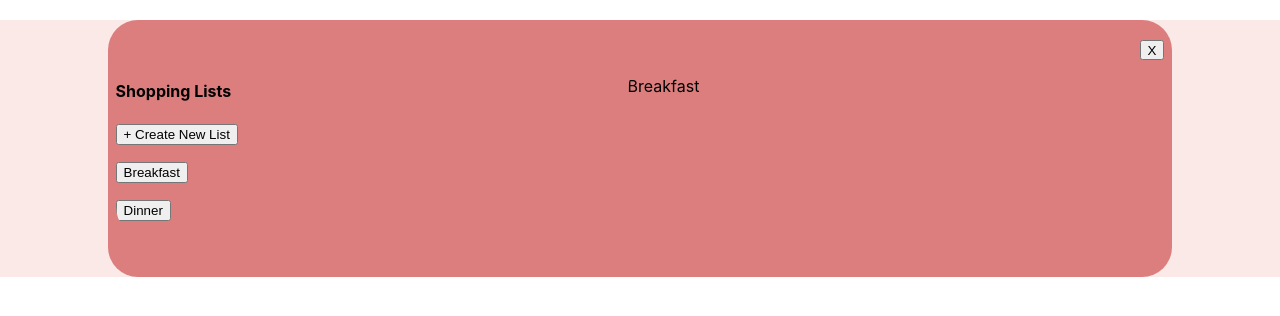
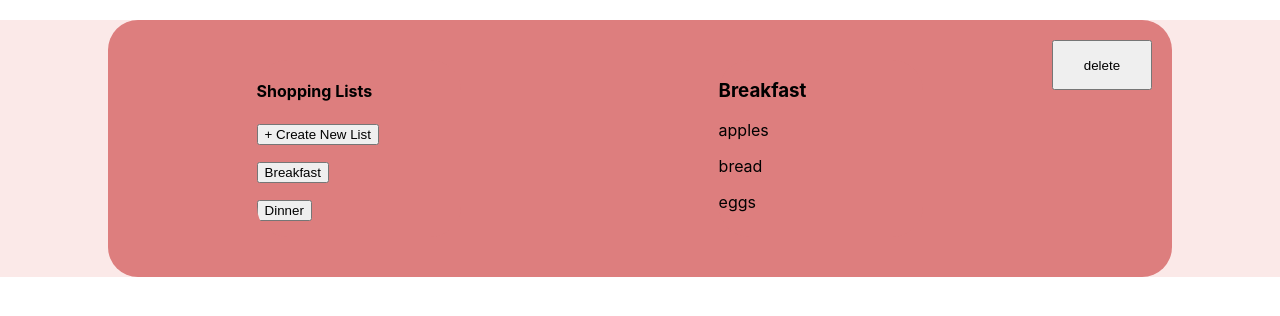
Before and after one commit to Capstone-Projects-2022-Spring/project_bazaaraUI, a React (Create React App) app in the folder bazaara_ui/: page /shoppinglists in a window 1280 px wide. Shown: the top 316 px of the page. Built offline with nearby package versions, Linux system fonts and the light colour scheme.

Commit message:
displays list contents

```diff
--- a/bazaara_ui/src/Components/Pages/ShoppingLists/ShoppingList.js
+++ b/bazaara_ui/src/Components/Pages/ShoppingLists/ShoppingList.js
@@ -18,8 +18,8 @@ class ShoppingListCollection {
     }
 }
 
-ShoppingListCollection.add('Breakfast', []);
-ShoppingListCollection.add('Dinner', []);
+ShoppingListCollection.add('Breakfast', ['apples', 'bread', 'eggs']);
+ShoppingListCollection.add('Dinner', ['potatoes', 'steak', 'ketchup']);
 
 
 export {ShoppingList, ShoppingListCollection};
--- a/bazaara_ui/src/Components/Pages/ShoppingLists/ShoppingListDisplay.js
+++ b/bazaara_ui/src/Components/Pages/ShoppingLists/ShoppingListDisplay.js
@@ -6,7 +6,14 @@ export class ShoppingListDisplay extends React.Component {
     render() {
         return (
             <p>
-                {this.props.lists[this.props.displayIndex].name}
+                <h1>{this.props.lists[this.props.displayIndex].name}</h1>
+
+                {
+                    this.props.lists[this.props.displayIndex].products.map((productName) => (
+                        <p>{productName}</p>
+                    ))
+
+                }
             </p>
         );
     }
--- a/bazaara_ui/src/Components/Pages/ShoppingLists/ShoppingListSelection.js
+++ b/bazaara_ui/src/Components/Pages/ShoppingLists/ShoppingListSelection.js
@@ -3,14 +3,14 @@ import './styles.css';
 import { ShoppingList, ShoppingListCollection } from './ShoppingList'
 
 export class ShoppingListSelection extends React.Component {
-    constructor(props) {
+   /* constructor(props) {
         super(props)
         this.state = {
-            value: '',
+
         }
-        this.handleInput = this.handleInput.bind(this);
+        //this.handleInput = this.handleInput.bind(this);
 
-    }
+    }*/
 
     state = {
         seen: false
@@ -22,9 +22,6 @@ export class ShoppingListSelection extends React.Component {
     };
 
 
-    handleInput(event) {
-            this.setState({value: event.target.value});
-    }
 
 
     render() {
@@ -38,9 +35,10 @@ export class ShoppingListSelection extends React.Component {
                         <div className="modal_content">
                             <span className="close"></span>
 
-                                    <input type="text" placeholder="New Shopping List Name" onChange={this.handleInput}/>
+                                    <input type="text" placeholder="New Shopping List Name" onChange={(e) => this.props.handleInput(e)}/>
                                 <br />
-                                <button onClick={(e) => this.props.handleAddList(this.state.value, e)}>Add</button>
+                                <button onClick={(e) => this.props.handleAddList(this.props.value, e)}>Add</button>
+
 
                         </div>
                      </div> : null}
--- a/bazaara_ui/src/Components/Pages/ShoppingLists/ShoppingListView.js
+++ b/bazaara_ui/src/Components/Pages/ShoppingLists/ShoppingListView.js
@@ -8,16 +8,31 @@ export class ShoppingListView extends React.Component {
     constructor(props) {
         super(props)
         this.state = {
+            value: "",
             listIndex: 0,
             lists: ShoppingListCollection.collection,
         }
         this.changeListHandler = this.changeListHandler.bind(this);
         this.handleAddList = this.handleAddList.bind(this);
         this.handleRemoveList = this.handleRemoveList.bind(this);
+        this.handleInput = this.handleInput.bind(this);
+        this.clearInput = this.clearInput.bind(this);
+
     }
 
     changeListHandler(newIndex) {
         this.setState({listIndex: newIndex})
+
+    }
+
+    handleInput(event) {
+        this.setState({value: event.target.value});
+    }
+
+    clearInput () {
+        alert('clearing message: ' + this.state.value);
+
+        this.setState({value: ""});
 
     }
 
@@ -31,14 +46,13 @@ export class ShoppingListView extends React.Component {
         //this.setState({lists: temp})
         let isDuplicate = false;
 
-
         for (let i = 0; i < this.state.lists.length; i++) {
-            if (this.state.lists[i].name == name) {
+            if (this.state.lists[i].name === name) {
                 isDuplicate = true;
             }
         }
 
-        if (name.trim().length == 0) {
+        if (name.trim().length === 0) {
             alert('invalid shopping name list: no empty string');
         } else if (isDuplicate) {
             alert('invalid shopping name list: no duplicate names');
@@ -49,10 +63,10 @@ export class ShoppingListView extends React.Component {
 
             //this.setState({ lists: temp });
 
-
             this.setState(() => {
                 return {
-                    lists: temp
+                    value: "",
+                    lists: temp,
                 }
             });
         }
@@ -60,15 +74,15 @@ export class ShoppingListView extends React.Component {
     }
 
     handleRemoveList = () => {
-        alert('attempting to remove list at index:' + this.state.listIndex);
+        //alert('attempting to remove list at index:' + this.state.listIndex);
         var prevIndex = this.state.listIndex;
         var temp = [...this.state.lists];
 
         temp.splice(prevIndex, 1);
-        alert('temp contents: ' + temp.toString());
+        //alert('temp contents: ' + temp.toString());
 
 
-        if (prevIndex == this.state.lists.length-1) {
+        if (prevIndex === this.state.lists.length-1) {
             this.setState(() => {
                 return {
                     listIndex: prevIndex-1,
@@ -93,14 +107,13 @@ export class ShoppingListView extends React.Component {
             <section className='container'>
                <section className='viewer'>
                <div className='column'>
-                        <ShoppingListSelection changeListHandler={this.changeListHandler} handleAddList={this.handleAddList} lists={this.state.lists}/>
+                        <ShoppingListSelection changeListHandler={this.changeListHandler} handleAddList={this.handleAddList} lists={this.state.lists} handleInput={this.handleInput} value={this.state.value}/>
                     </div>
-
                     <div className='column'>
                         <ShoppingListDisplay displayIndex={this.state.listIndex} lists={this.state.lists}/>
 
                     </div>
-                    <button className="smallButton" onClick={this.handleRemoveList}>X</button>
+                    <button className="smallButton" onClick={this.handleRemoveList}>delete</button>
 
                </section>
             </section>
--- a/bazaara_ui/src/Components/Pages/ShoppingLists/styles.css
+++ b/bazaara_ui/src/Components/Pages/ShoppingLists/styles.css
@@ -24,7 +24,7 @@
 
 .column {
     max-width: 80%;
-    min-width: 50%;
+    min-width: 20%;
     max-height: 100%;
 
 
@@ -35,6 +35,6 @@
 }
 
 .smallButton {
-  width: 50px;
-  height: 20px;
+  width: 100px;
+  height: 50px;
 }
```
